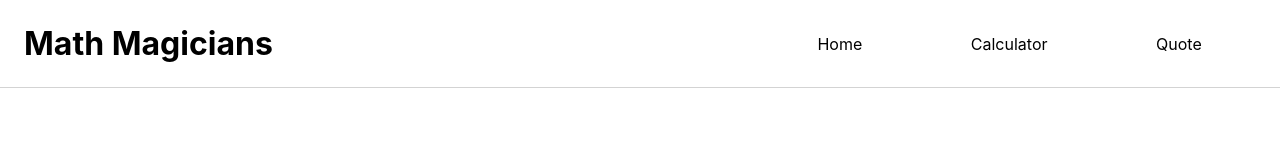
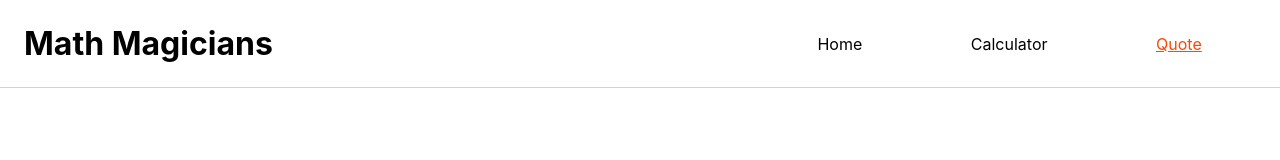
Before and after one commit to jchernandez87/math-magicians, a React (Create React App) app: page /quote in a window 1280 px wide. Shown: the top 160 px of the page. Built offline with nearby package versions, Linux system fonts and the light colour scheme.

Commit message:
Add Functionality To Nav Links

```diff
--- a/src/components/NavBar.css
+++ b/src/components/NavBar.css
@@ -15,3 +15,13 @@
   justify-content: space-around;
   align-items: center;
 }
+
+.link {
+  color: black;
+  text-decoration: none;
+}
+
+.active-link {
+  color: orangered;
+  text-decoration: underline;
+}
--- a/src/components/NavBar.js
+++ b/src/components/NavBar.js
@@ -1,5 +1,6 @@
 import React from 'react';
 import './NavBar.css';
+import { NavLink } from 'react-router-dom';
 
 const NavBar = () => {
   const links = [
@@ -10,7 +11,7 @@ const NavBar = () => {
     },
     {
       id: 2,
-      path: '/about',
+      path: '/calculator',
       text: 'Calculator',
     },
     {
@@ -24,7 +25,7 @@ const NavBar = () => {
     <div className="navBar">
       <h1>Math Magicians</h1>
       <ul>
-        {links.map((link) => <li key={link.id}>{link.text}</li>)}
+        {links.map((link) => <li key={link.id}><NavLink to={link.path} className="link" activeClassName="active-link" exact>{link.text}</NavLink></li>)}
       </ul>
     </div>
   );
```
Lines whose indentation alone changed are shown as unchanged.
